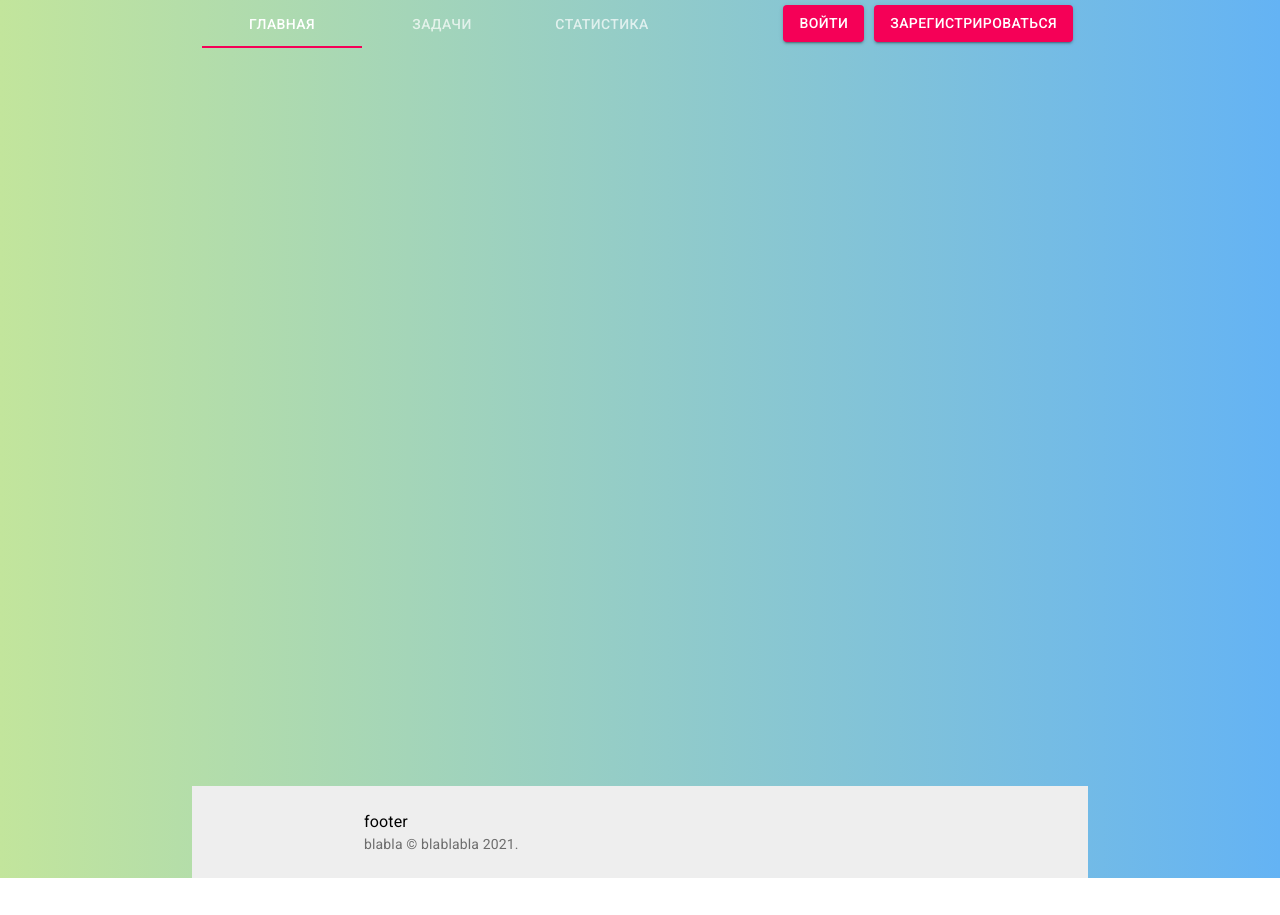
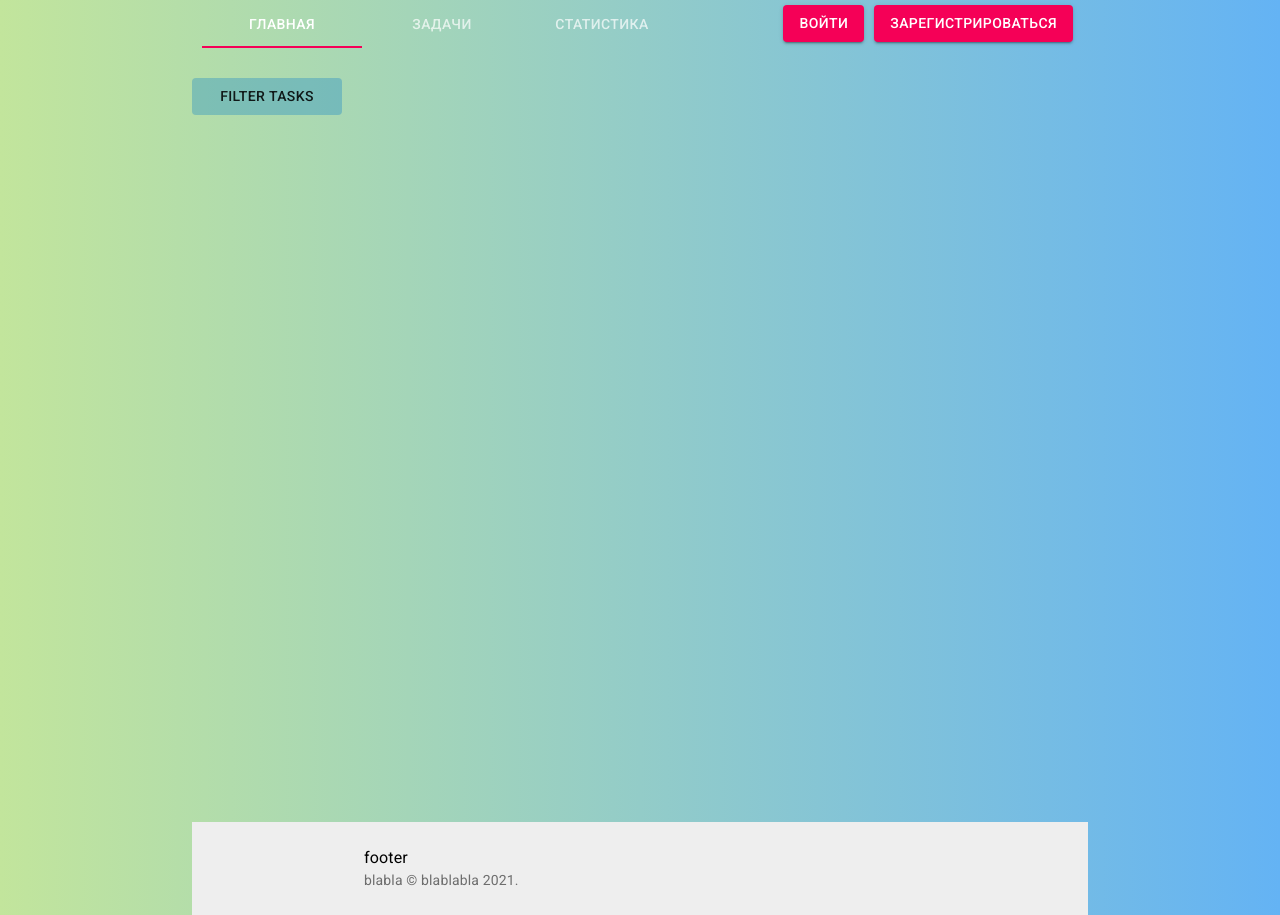
Before and after one commit to mmarkelov/frontend-react-practice, a React (Create React App) app: page / in a window 1280 px wide. Before the commit the page ends 878 px from the top, so only its background shows below. Built offline with nearby package versions, Linux system fonts and the light colour scheme.

Commit message:
filter menu

```diff
--- a/src/components/TaskManager/index.js
+++ b/src/components/TaskManager/index.js
@@ -0,0 +1,87 @@
+import React from 'react';
+import Button from '@material-ui/core/Button';
+import ClickAwayListener from '@material-ui/core/ClickAwayListener';
+import Grow from '@material-ui/core/Grow';
+import Paper from '@material-ui/core/Paper';
+import Popper from '@material-ui/core/Popper';
+import MenuItem from '@material-ui/core/MenuItem';
+import MenuList from '@material-ui/core/MenuList';
+import { makeStyles } from '@material-ui/core/styles';
+
+const useStyles = makeStyles((theme) => ({
+    root: {
+        display: 'flex',
+    },
+    paper: {
+        marginRight: theme.spacing(2),
+    },
+    menu: {
+        background: "rgba(0, 120, 201, 0.3)",
+        width: "150px"
+    }
+}));
+
+export default function TaskManager() {
+    const classes = useStyles();
+    const [open, setOpen] = React.useState(false);
+    const anchorRef = React.useRef(null);
+
+    const handleToggle = () => {
+        setOpen((prevOpen) => !prevOpen);
+    };
+
+    const handleClose = (event) => {
+        if (anchorRef.current && anchorRef.current.contains(event.target)) {
+            return;
+        }
+        setOpen(false);
+    };
+
+    function handleListKeyDown(event) {
+        if (event.key === 'Tab') {
+            event.preventDefault();
+            setOpen(false);
+        }
+    }
+
+    // return focus to the button when we transitioned from !open -> open
+    const prevOpen = React.useRef(open);
+    React.useEffect(() => {
+        if (prevOpen.current === true && open === false) {
+            anchorRef.current.focus();
+        }
+
+        prevOpen.current = open;
+    }, [open]);
+
+    return (
+        <div>
+            <Button className={classes.menu}
+                ref={anchorRef}
+                aria-controls={open ? 'menu-list-grow' : undefined}
+                aria-haspopup="true"
+                onClick={handleToggle}
+            >
+                Filter tasks
+            </Button>
+            <Popper open={open} anchorEl={anchorRef.current} role={undefined} transition disablePortal>
+                {({ TransitionProps, placement }) => (
+                    <Grow
+                        {...TransitionProps}
+                        style={{ transformOrigin: placement === 'bottom' ? 'center top' : 'center bottom' }}
+                    >
+                        <Paper>
+                            <ClickAwayListener onClickAway={handleClose}>
+                                <MenuList autoFocusItem={open} id="menu-list-grow" onKeyDown={handleListKeyDown}>
+                                    <MenuItem onClick={handleClose}>Profile</MenuItem>
+                                    <MenuItem onClick={handleClose}>My account</MenuItem>
+                                    <MenuItem onClick={handleClose}>Logout</MenuItem>
+                                </MenuList>
+                            </ClickAwayListener>
+                        </Paper>
+                    </Grow>
+                )}
+            </Popper>
+        </div>
+    );
+}
--- a/src/pages/ToDoList/index.js
+++ b/src/pages/ToDoList/index.js
@@ -1,10 +1,12 @@
 import Header from "../../components/Header";
 import Footer from "../../components/Footer";
+import TaskManager from "../../components/TaskManager";
 
 const ToDoList = () => {
   return (
       <>
         <Header />
+          <TaskManager />
         <Footer />
       </>
   );
```
